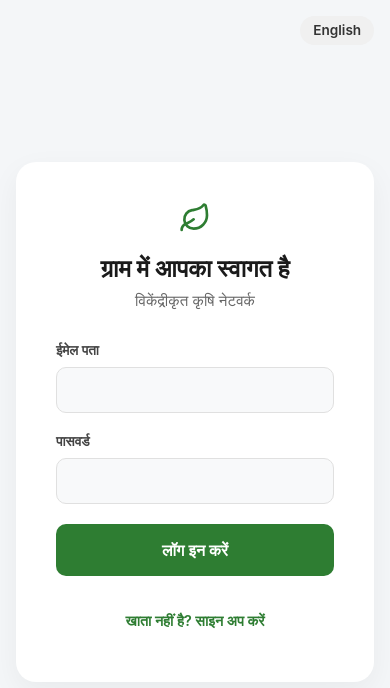
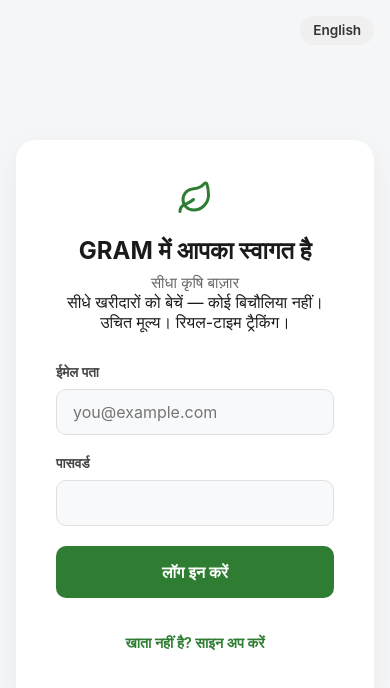
Before and after one commit to yashclouded/GRAM, a React (Vite) app in the folder dashboard/: page /auth in a window 390 px wide. Shown: the top 688 px of the page. Built offline with nearby package versions, Linux system fonts and the light colour scheme; no server answers.

Commit message:
feat(auth): add name + phone fields to sign-up form with client-side validation

```diff
--- a/dashboard/src/pages/Auth.jsx
+++ b/dashboard/src/pages/Auth.jsx
@@ -1,31 +1,49 @@
 import React, { useState } from 'react';
 import { useAuth } from '../contexts/AuthContext';
 import { useLanguage } from '../contexts/LanguageContext';
-import { Leaf, Loader2 } from 'lucide-react';
-import { motion } from 'framer-motion';
+import { Leaf, Loader2, Phone, User } from 'lucide-react';
+import { motion, AnimatePresence } from 'framer-motion';
 
 const dict = {
   en: {
-    welcome: "Welcome to Gram",
-    subtitle: "The decentralized agricultural network",
+    welcome: "Welcome to GRAM",
+    subtitle: "The direct agricultural marketplace",
     email: "Email Address",
+    phone: "Phone Number",
+    name: "Full Name",
     password: "Password",
+    confirmPassword: "Confirm Password",
     login: "Log In",
     signup: "Create Account",
     toggleSignup: "Don't have an account? Sign up",
     toggleLogin: "Already have an account? Log in",
-    error: "Authentication failed. Please check your credentials."
+    errorDefault: "Authentication failed. Please check your credentials.",
+    errorPassMatch: "Passwords do not match.",
+    errorPassLen: "Password must be at least 6 characters.",
+    errorName: "Please enter your name.",
+    errorEmail: "Please enter a valid email.",
+    tagline1: "Sell directly to buyers — no middlemen.",
+    tagline2: "Fair prices. Real-time tracking.",
   },
   hi: {
-    welcome: "ग्राम में आपका स्वागत है",
-    subtitle: "विकेंद्रीकृत कृषि नेटवर्क",
+    welcome: "GRAM में आपका स्वागत है",
+    subtitle: "सीधा कृषि बाज़ार",
     email: "ईमेल पता",
+    phone: "फ़ोन नंबर",
+    name: "पूरा नाम",
     password: "पासवर्ड",
+    confirmPassword: "पासवर्ड की पुष्टि करें",
     login: "लॉग इन करें",
     signup: "खाता बनाएं",
     toggleSignup: "खाता नहीं है? साइन अप करें",
     toggleLogin: "पहले से खाता है? लॉग इन करें",
-    error: "प्रमाणीकरण विफल रहा। कृपया अपनी साख जांचें।"
+    errorDefault: "प्रमाणीकरण विफल रहा। कृपया अपनी साख जांचें।",
+    errorPassMatch: "पासवर्ड मेल नहीं खाते।",
+    errorPassLen: "पासवर्ड कम से कम 6 अक्षर का होना चाहिए।",
+    errorName: "कृपया अपना नाम दर्ज करें।",
+    errorEmail: "कृपया एक वैध ईमेल दर्ज करें।",
+    tagline1: "सीधे खरीदारों को बेचें — कोई बिचौलिया नहीं।",
+    tagline2: "उचित मूल्य। रियल-टाइम ट्रैकिंग।",
   }
 };
 
@@ -35,29 +53,64 @@ export default function Auth() {
   const t = dict[lang];
 
   const [isLogin, setIsLogin] = useState(true);
+  const [name, setName] = useState('');
+  const [phone, setPhone] = useState('');
   const [email, setEmail] = useState('');
   const [password, setPassword] = useState('');
+  const [confirmPassword, setConfirmPassword] = useState('');
   const [loading, setLoading] = useState(false);
   const [error, setError] = useState('');
 
+  const validate = () => {
+    if (!email || !/\S+@\S+\.\S+/.test(email)) return t.errorEmail;
+    if (!password || password.length < 6) return t.errorPassLen;
+    if (!isLogin) {
+      if (!name.trim()) return t.errorName;
+      if (password !== confirmPassword) return t.errorPassMatch;
+    }
+    return null;
+  };
+
   const handleSubmit = async (e) => {
     e.preventDefault();
+    const validErr = validate();
+    if (validErr) { setError(validErr); return; }
+
     setLoading(true);
     setError('');
-
     try {
       if (isLogin) {
         const { error } = await supabase.auth.signInWithPassword({ email, password });
         if (error) throw error;
       } else {
-        const { error } = await supabase.auth.signUp({ email, password });
+        const { data, error } = await supabase.auth.signUp({
+          email,
+          password,
+          options: {
+            data: { name: name.trim(), phone: phone.trim() }
+          }
+        });
         if (error) throw error;
+        // Insert profile row (trigger also handles this, but belt-and-suspenders)
+        if (data?.user) {
+          await supabase.from('profiles').upsert({
+            id: data.user.id,
+            name: name.trim(),
+            phone: phone.trim()
+          });
+        }
       }
     } catch (err) {
-      setError(err.message || t.error);
+      setError(err.message || t.errorDefault);
     } finally {
       setLoading(false);
     }
+  };
+
+  const switchMode = () => {
+    setIsLogin(!isLogin);
+    setError('');
+    setName(''); setPhone(''); setEmail(''); setPassword(''); setConfirmPassword('');
   };
 
   return (
@@ -70,32 +123,80 @@ export default function Auth() {
 
       <motion.div
         className="auth-card"
-        initial={{ opacity: 0, y: 20 }}
+        initial={{ opacity: 0, y: 24 }}
         animate={{ opacity: 1, y: 0 }}
-        transition={{ duration: 0.5 }}
+        transition={{ duration: 0.4 }}
       >
         <div className="auth-brand">
-          <div className="auth-logo"><Leaf size={32} /></div>
+          <div className="auth-logo"><Leaf size={36} /></div>
           <h1>{t.welcome}</h1>
           <p>{t.subtitle}</p>
+          <div className="auth-taglines">
+            <span>{t.tagline1}</span>
+            <span>{t.tagline2}</span>
+          </div>
         </div>
 
-        <form onSubmit={handleSubmit} className="auth-form">
-          {error && <div className="auth-error">{error}</div>}
+        <AnimatePresence mode="wait">
+          <motion.form
+            key={isLogin ? 'login' : 'signup'}
+            onSubmit={handleSubmit}
+            className="auth-form"
+            initial={{ opacity: 0, x: isLogin ? -20 : 20 }}
+            animate={{ opacity: 1, x: 0 }}
+            exit={{ opacity: 0 }}
+            transition={{ duration: 0.25 }}
+          >
+            {error && <div className="auth-error" role="alert">{error}</div>}
+
+            {!isLogin && (
+              <>
+                <div className="input-group">
+                  <label htmlFor="auth-name">{t.name}</label>
+                  <div className="input-icon-wrap">
+                    <User size={16} className="input-icon" />
+                    <input
+                      id="auth-name"
+                      type="text"
+                      value={name}
+                      onChange={e => setName(e.target.value)}
+                      placeholder={lang === 'en' ? 'Ramesh Kumar' : 'रमेश कुमार'}
+                      required
+                    />
+                  </div>
+                </div>
+                <div className="input-group">
+                  <label htmlFor="auth-phone">{t.phone}</label>
+                  <div className="input-icon-wrap">
+                    <Phone size={16} className="input-icon" />
+                    <input
+                      id="auth-phone"
+                      type="tel"
+                      value={phone}
+                      onChange={e => setPhone(e.target.value)}
+                      placeholder="+91 98765 43210"
+                    />
+                  </div>
+                </div>
+              </>
+            )}
 
             <div className="input-group">
-            <label>{t.email}</label>
+              <label htmlFor="auth-email">{t.email}</label>
               <input
+                id="auth-email"
                 type="email"
                 value={email}
                 onChange={e => setEmail(e.target.value)}
+                placeholder="you@example.com"
                 required
               />
             </div>
 
             <div className="input-group">
-            <label>{t.password}</label>
+              <label htmlFor="auth-password">{t.password}</label>
               <input
+                id="auth-password"
                 type="password"
                 value={password}
                 onChange={e => setPassword(e.target.value)}
@@ -103,12 +204,26 @@ export default function Auth() {
               />
             </div>
 
-          <button type="submit" className="primary-btn" disabled={loading}>
-            {loading ? <Loader2 className="spin" /> : (isLogin ? t.login : t.signup)}
+            {!isLogin && (
+              <div className="input-group">
+                <label htmlFor="auth-confirm">{t.confirmPassword}</label>
+                <input
+                  id="auth-confirm"
+                  type="password"
+                  value={confirmPassword}
+                  onChange={e => setConfirmPassword(e.target.value)}
+                  required
+                />
+              </div>
+            )}
+
+            <button type="submit" className="primary-btn" disabled={loading} id="auth-submit-btn">
+              {loading ? <Loader2 className="spin" size={20} /> : (isLogin ? t.login : t.signup)}
             </button>
-        </form>
+          </motion.form>
+        </AnimatePresence>
 
-        <button className="text-btn" onClick={() => setIsLogin(!isLogin)}>
+        <button className="text-btn" onClick={switchMode} id="auth-toggle-btn">
           {isLogin ? t.toggleSignup : t.toggleLogin}
         </button>
       </motion.div>
```
Lines whose indentation alone changed are shown as unchanged.
